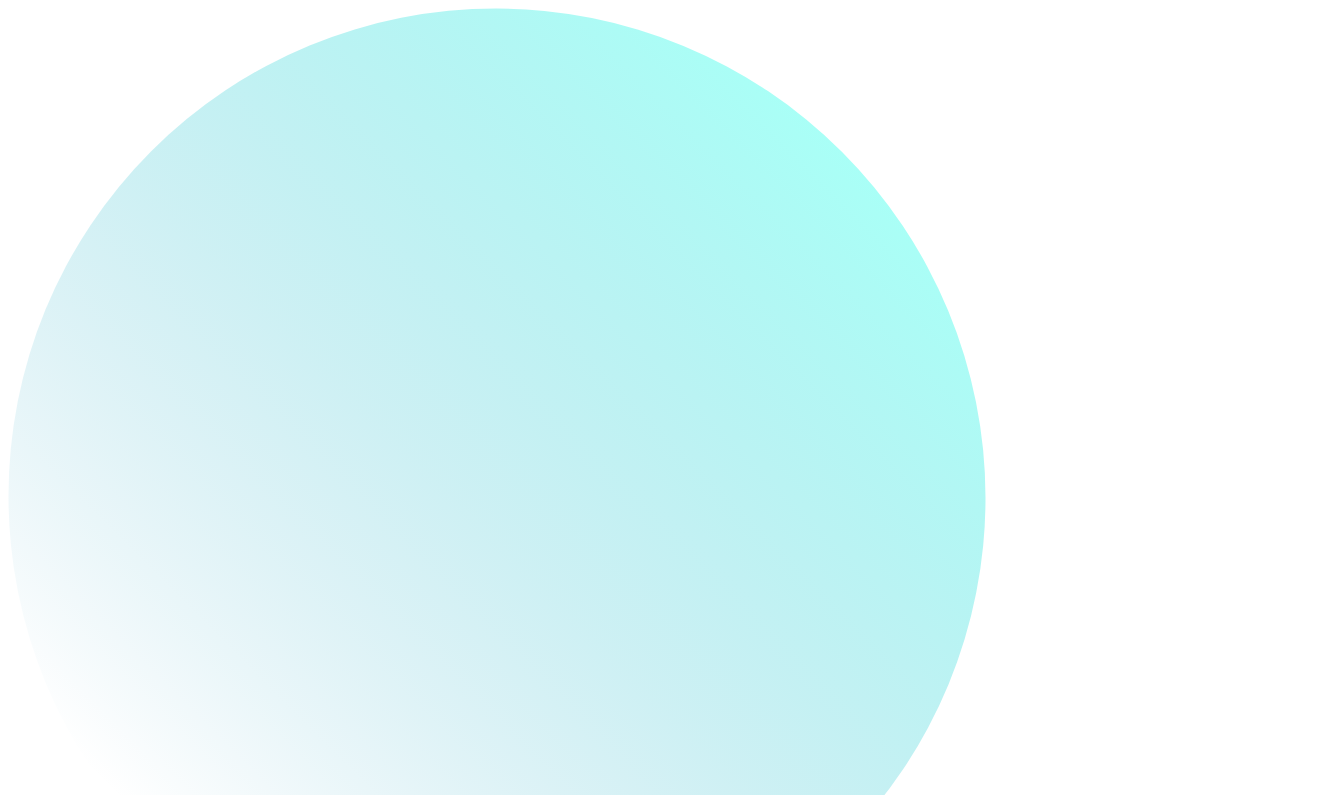
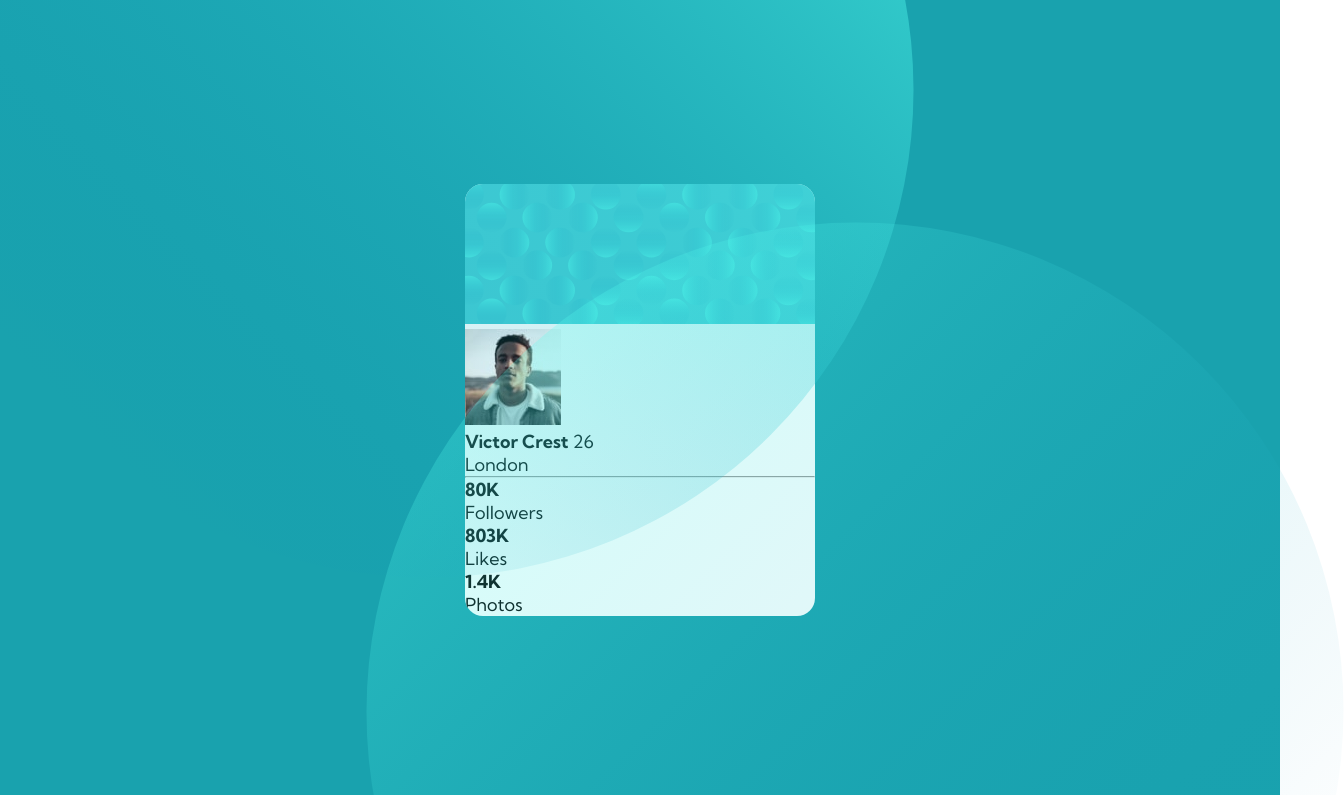
Before and after one commit to sjoerdvanBommel/frontend-mentor, a plain HTML site: page index.html in a window 1280 px wide. Shown: the top 795 px of the page, 1344 px wide, since content can reach past the window. Drawn offline with Linux system fonts and the light colour scheme.

Commit message:
improved layour

```diff
--- a/index.html
+++ b/index.html
@@ -14,9 +14,9 @@
   <link rel="stylesheet" href="style.css">
 </head>
 <body>
-  <section class="component">
-    <img src="/images/bg-pattern-top.svg" alt="Background pattern top">
-    <img src="/images/bg-pattern-bottom.svg" alt="Background pattern bottom">
+  <div class="component">
+    <img src="/images/bg-pattern-top.svg" alt="Background pattern top" class="bg-top">
+    <img src="/images/bg-pattern-bottom.svg" alt="Background pattern bottom" class="bg-bottom">
     <div class="card">
       <header>
         <img src="/images/bg-pattern-card.svg" alt="Background pattern card">
@@ -46,6 +46,6 @@
         </div>
       </footer>
     </div>
-  </section>
+  </div>
 </body>
 </html>
--- a/style.css
+++ b/style.css
@@ -6,6 +6,38 @@
 }
 
 * {
+  margin: 0;
+  padding: 0;
   font-family: 'Kumbh Sans', sans-serif;
   font-size: 18px;
 }
+
+body {
+  height: 100vh;
+}
+
+.component {
+  height: 100%;
+  background-color: var(--dark-cyan);
+  display: flex;
+  align-items: center;
+  justify-content: center;
+}
+
+.component img.bg-top {
+  position: absolute;
+  top: -50%;
+  left: -5%;
+}
+
+.component img.bg-bottom {
+  position: absolute;
+  bottom: -50%;
+  right: -5%;
+}
+
+.card {
+  background-color: white;
+  border-radius: 1em;
+  overflow: hidden;
+}
```
